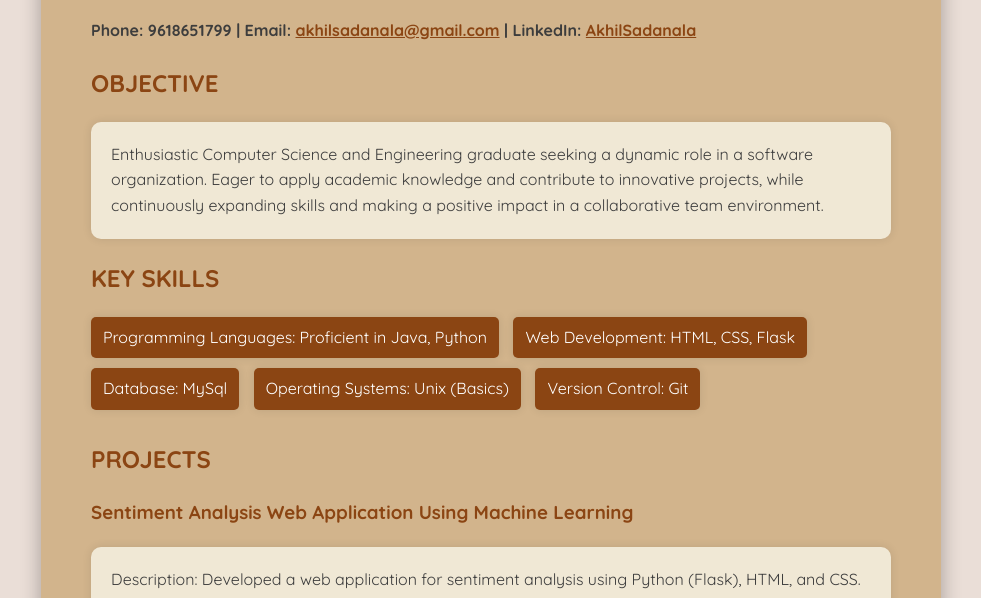
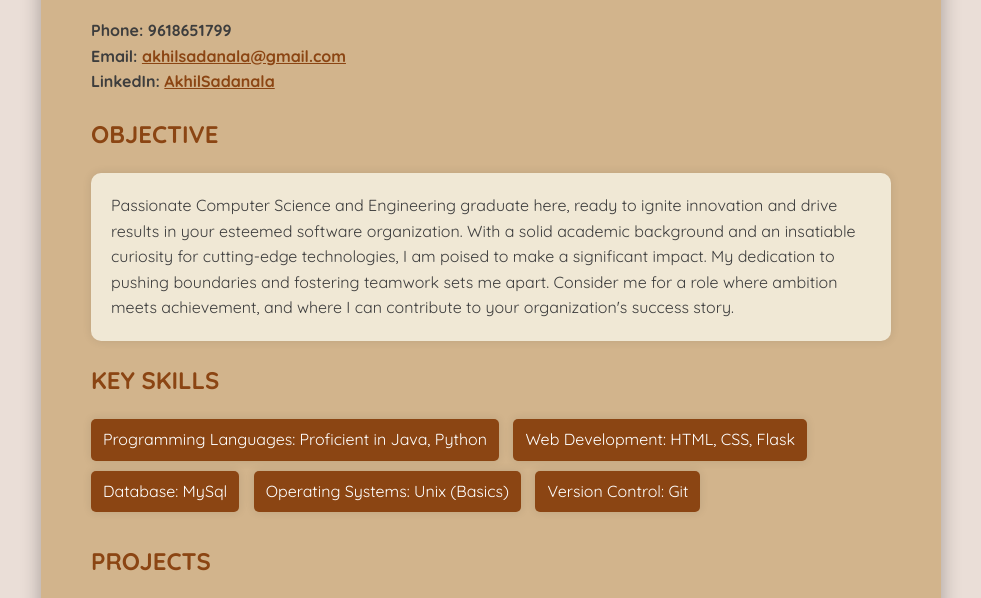
Before and after one commit to Akhil48/My-Portfolio, a plain HTML site: page index.html in a window 1280 px wide. Shown: the part 126-724 px from the top of the page, without its empty margins (149-1130 px from the left). Drawn offline with Linux system fonts and the light colour scheme.

Commit message:
Updated index.html

```diff
--- a/index.html
+++ b/index.html
@@ -10,12 +10,11 @@
 <body>
     <div class="container">
         <h1 class="name">Akhil Sadanala</h1>
-        <p class="contact-info"><b>Phone: 9618651799 | Email: <a href="mailto:akhilsadanala@gmail.com" class="contact-link">akhilsadanala@gmail.com</a> | LinkedIn: <a href="http://www.linkedin.com/in/akhil-sadanala/" target="_blank" class="contact-link">AkhilSadanala</b></a></p>
+        <p class="contact-info"><b>Phone: 9618651799 <br> Email: <a href="mailto:akhilsadanala@gmail.com" class="contact-link">akhilsadanala@gmail.com</a> <br> LinkedIn: <a href="http://www.linkedin.com/in/akhil-sadanala/" target="_blank" class="contact-link">AkhilSadanala</b></a></p>
 
         <h2 class="section-heading">OBJECTIVE</h2>
         <p class="objective-info">
-            Enthusiastic Computer Science and Engineering graduate seeking a dynamic role in a software organization. Eager to apply academic knowledge and contribute to innovative projects, while continuously expanding skills and making a positive impact in a collaborative team environment.
-        </p>
+            Passionate Computer Science and Engineering graduate here, ready to ignite innovation and drive results in your esteemed software organization. With a solid academic background and an insatiable curiosity for cutting-edge technologies, I am poised to make a significant impact. My dedication to pushing boundaries and fostering teamwork sets me apart. Consider me for a role where ambition meets achievement, and where I can contribute to your organization's success story.</p>
 
         <h2 class="section-heading">KEY SKILLS</h2>
         <ul class="skills-list">
```
